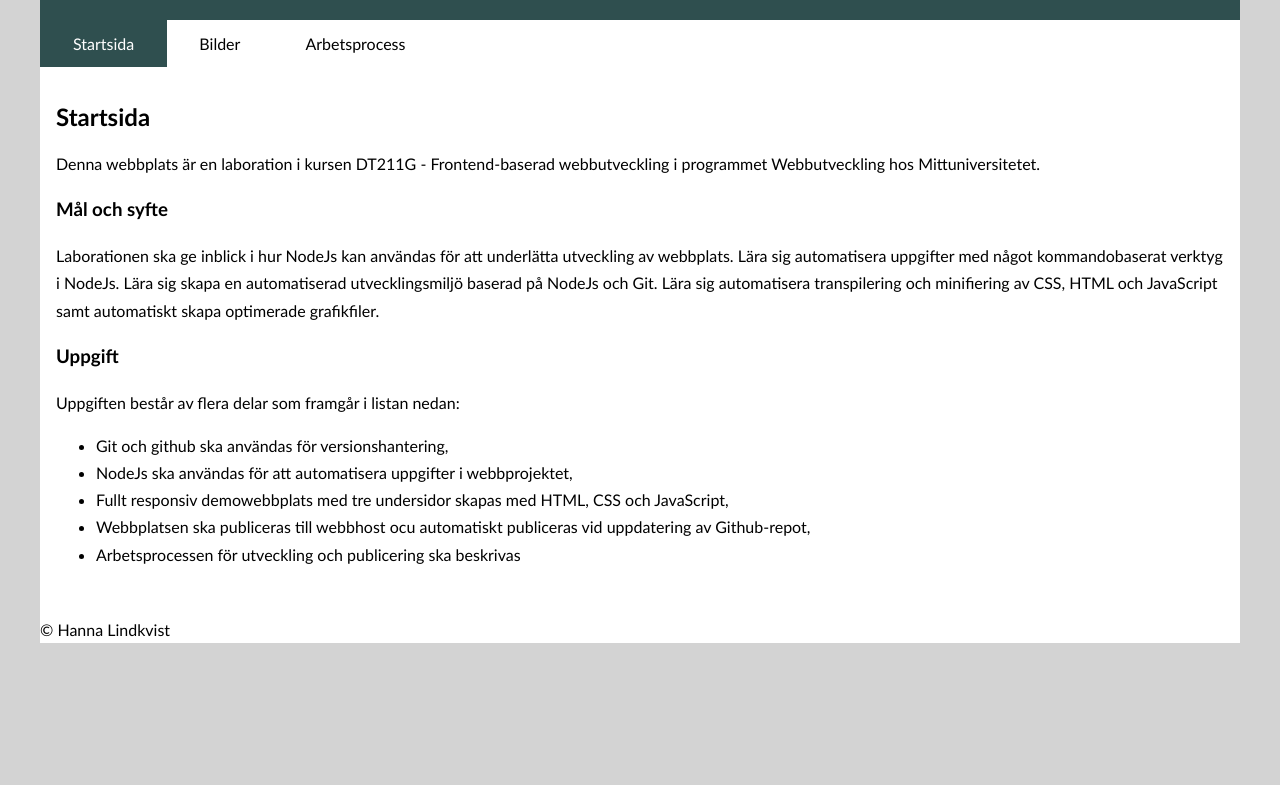
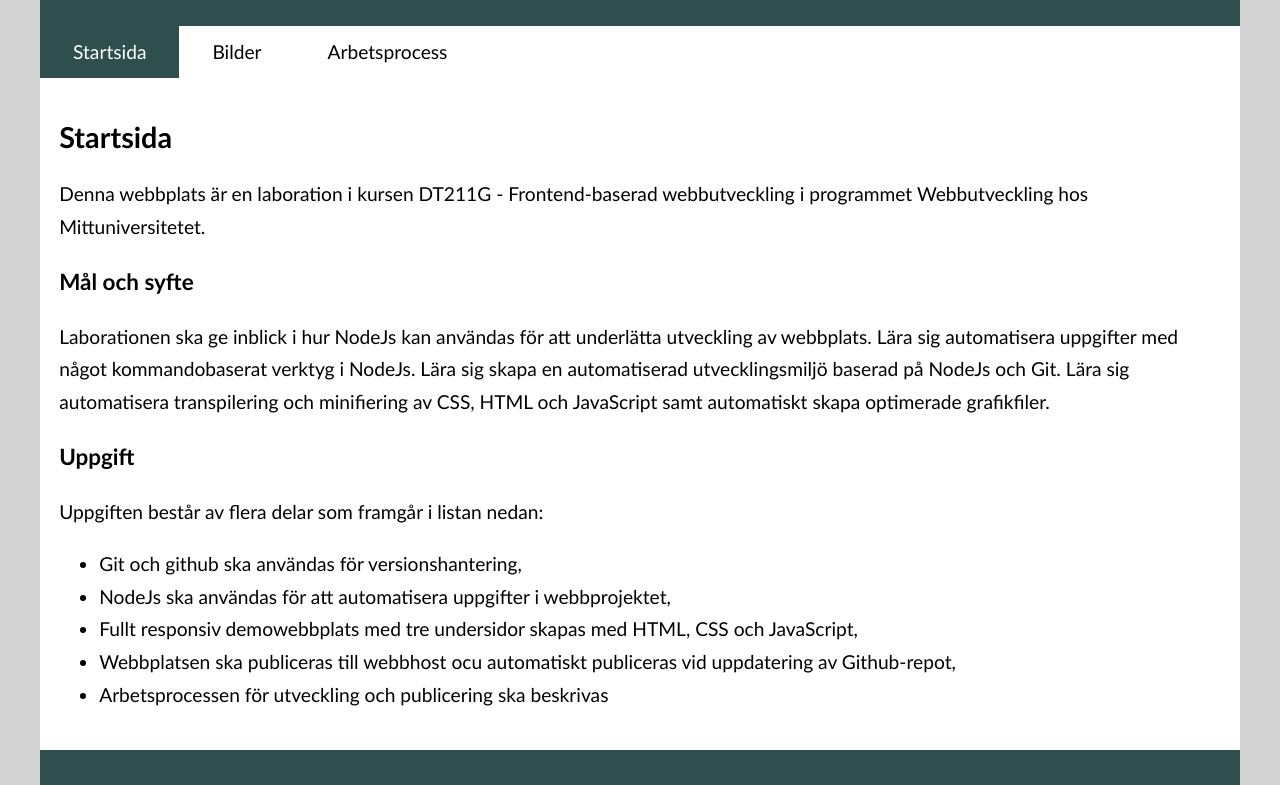
Before and after one commit to Safe-Pizza/DT211G_Lab1_Vite, a website built with Vite: page index.html in a window 1280 px wide. Shown: the part 103-888 px from the top of the page. Before the commit the page ends 800 px from the top, so only its background shows below. Built offline with nearby package versions, Linux system fonts and the light colour scheme.

Commit message:
justerar font och padding

```diff
--- a/src/css/styles.css
+++ b/src/css/styles.css
@@ -4,6 +4,7 @@ body {
     color: black;
     line-height: 1.7em;
     font-family: 'Trebuchet MS', 'Lucida Sans Unicode', 'Lucida Grande', 'Lucida Sans', Arial, sans-serif;
+    font-size: 1.2em;
 }
 
 .container {
@@ -22,6 +23,17 @@ header h1 {
     margin-top: 0;
     padding: 4%;
     margin-bottom: 0;
+}
+
+header a {
+    text-decoration: none;
+    color: white;
+}
+
+footer {
+    padding: 1em;
+    background-color: darkslategrey;
+    color: white;
 }
 
 /*Main navigation*/
@@ -61,6 +73,7 @@ nav ul li a:hover {
     display: none;
 }
 
+/*Main settings*/
 main {
     padding: 1em;
 }
@@ -107,6 +120,14 @@ main img {
 }
 
 @media screen and (max-width: 600px) {
+    body {
+        font-size: 1em;
+    }
+
+    header h1 {
+        padding: 0;
+    }
+
     /*Styling hamburger menu*/
     #hamburgerMenu {
         display: inline-block;
```
